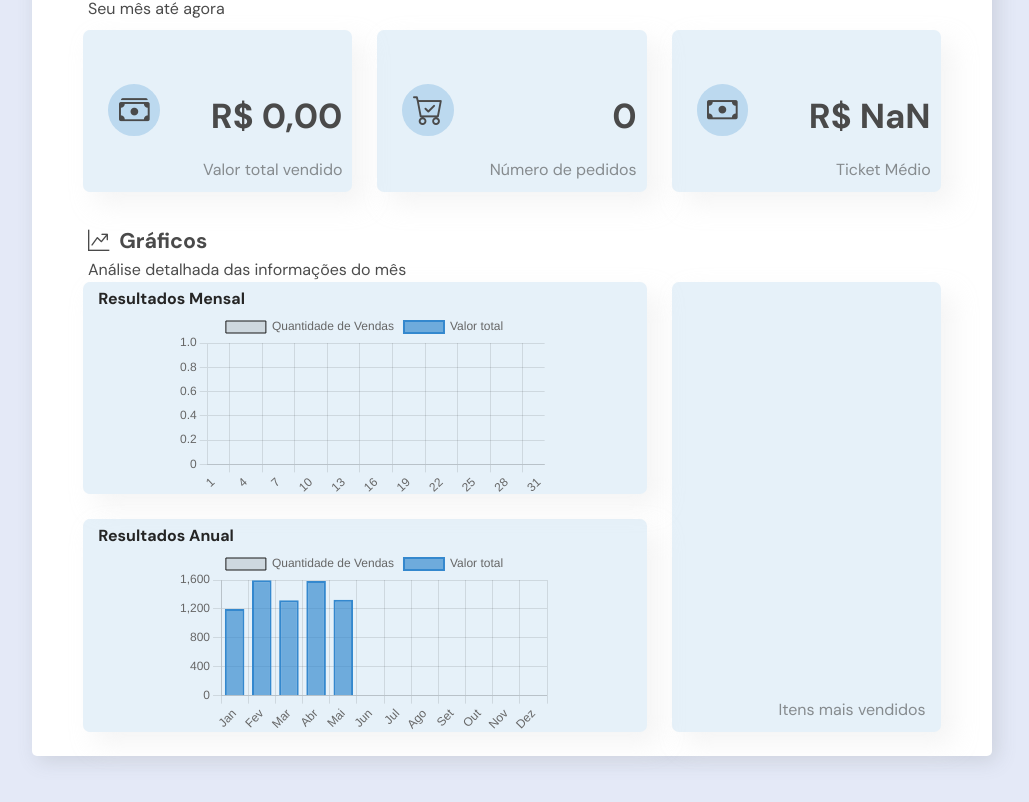
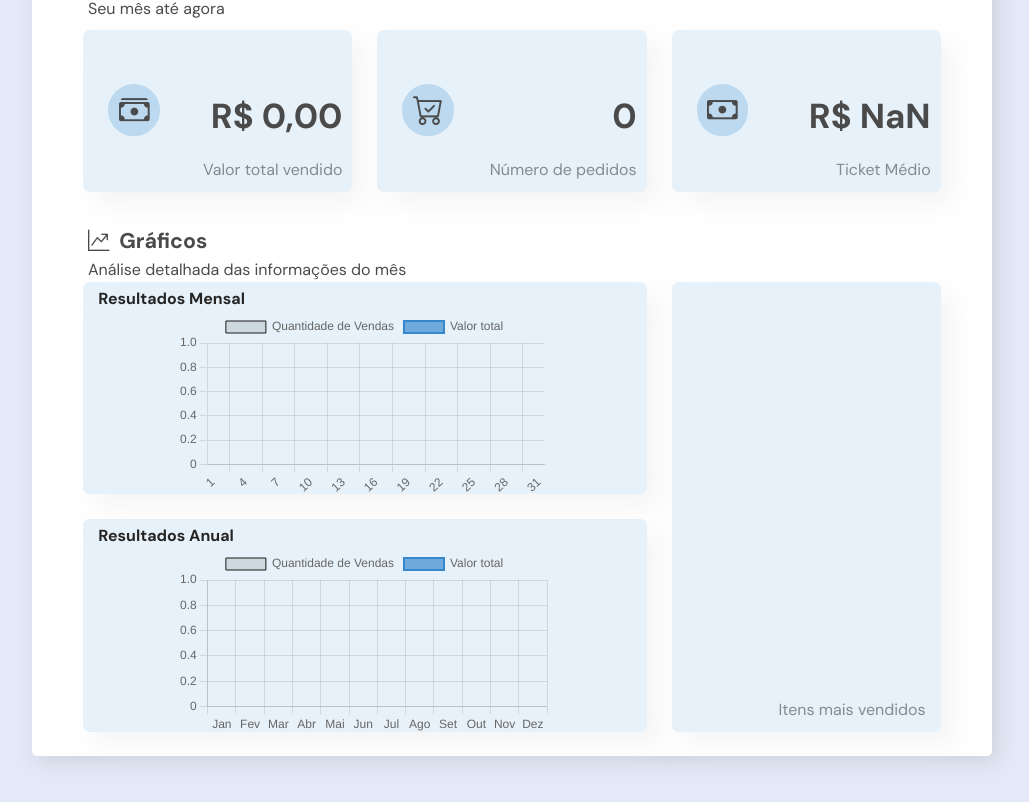
Before and after one commit to mateuslcsilva/salesmanagement, a React (Vite) app in the folder pdv/: page /dashboards in a window 1280 px wide. Shown: the part 937-1739 px from the top of the page, without its empty margins (168-1197 px from the left). Built offline with nearby package versions, Linux system fonts and the light colour scheme; a web font is replaced by a local one.

Commit message:
function to get sale value per month done

```diff
--- a/pdv/src/Routes/Dashboards/Dashboards.tsx
+++ b/pdv/src/Routes/Dashboards/Dashboards.tsx
@@ -71,15 +71,15 @@ export const Dashboards = () => {
         }
     }
 
-    const getTotalSaleValue = (dia = 0) => {
+    const getTotalSaleValue = (month = (new Date()).getMonth(), day = 0) => {
         let totalSaleValue = 0
         sales.forEach(sale => {
-            if (Number(sale.date.substring(4, 5)) - 1 == (new Date()).getMonth() && (dia == 0 || Number(sale.date.substring(0, 2)) == dia)) {
+            if (Number(sale.date.substring(4, 5)) - 1 == month && (day == 0 || Number(sale.date.substring(0, 2)) == day)) {
                 totalSaleValue += sale.totalValue
             }
         })
         salesHistory?.forEach(sale => {
-            if (Number(sale.date.substring(4, 5)) - 1 == (new Date()).getMonth() && (dia == 0 || Number(sale.date.substring(0, 2)) == dia)) {
+            if (Number(sale.date.substring(4, 5)) - 1 == month && (day == 0 || Number(sale.date.substring(0, 2)) == day)) {
                 totalSaleValue += sale.totalValue
             }
         })
@@ -158,9 +158,10 @@ export const Dashboards = () => {
     }
 
     const getValueOfSalesPerMonth = () => {
-        let valuePerDay :number[] = []
-        getDaysOfTheMonth().forEach(day => {
-            if(getTotalSaleValue(day) > 0) valuePerDay.push(getTotalSaleValue(day))
+        let valuePerDay :Array<number | undefined> = []
+        months.forEach((month, index) => {
+            if(getTotalSaleValue(index) == 0) return valuePerDay.push(undefined)
+            valuePerDay.push(getTotalSaleValue(index))
         })
         return valuePerDay
     }
@@ -234,7 +235,7 @@ export const Dashboards = () => {
             type: 'bar' as const,
             label: 'Valor total',
             backgroundColor: '#3488ceab',
-            data: [1200, 1596, 1320, 1586, 1326],
+            data: getValueOfSalesPerMonth(),
             borderColor: '#3488ce',
             borderWidth: 2,
           }
```
